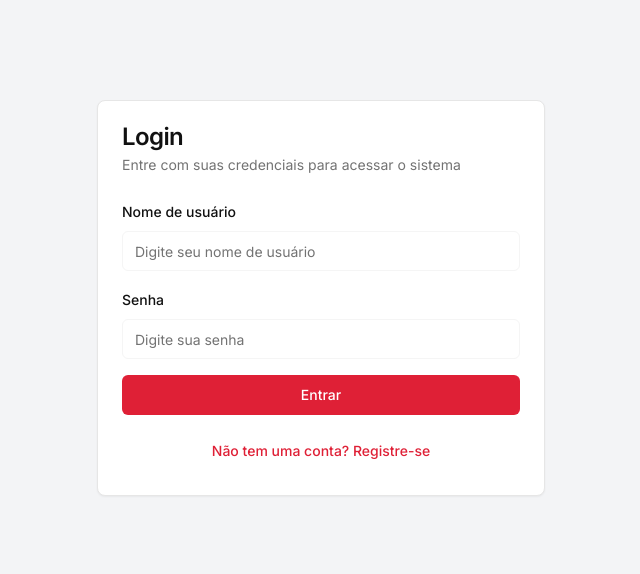
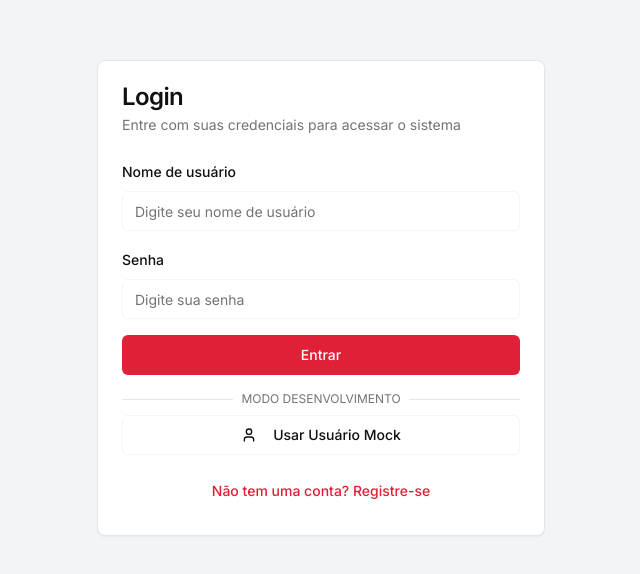
Before and after one commit to cledsondevs/iara-flow-prototyper, a React (Vite) app: page /auth in a window 1280 px wide. Shown: the part 102-676 px from the top of the page, without its empty margins (319-959 px from the left). Built offline with nearby package versions, Linux system fonts and the light colour scheme.

Commit message:
feat: Implementa bypass de login para desenvolvimento

```diff
--- a/src/components/auth/LoginForm.tsx
+++ b/src/components/auth/LoginForm.tsx
@@ -5,7 +5,7 @@ import { Input } from '../ui/input';
 import { Label } from '../ui/label';
 import { Card, CardContent, CardDescription, CardHeader, CardTitle } from '../ui/card';
 import { Alert, AlertDescription } from '../ui/alert';
-import { Loader2 } from 'lucide-react';
+import { Loader2, User } from 'lucide-react';
 
 interface LoginFormProps {
   onSwitchToRegister?: () => void;
@@ -16,7 +16,10 @@ export const LoginForm: React.FC<LoginFormProps> = ({ onSwitchToRegister }) => {
   const [password, setPassword] = useState('');
   const [error, setError] = useState('');
   const [isLoading, setIsLoading] = useState(false);
-  const { login } = useAuth();
+  const { login, loginWithMock } = useAuth();
+
+  // Verificar se está em modo de desenvolvimento
+  const isDevelopment = import.meta.env.DEV || import.meta.env.VITE_ENABLE_MOCK_LOGIN === 'true';
 
   const handleSubmit = async (e: React.FormEvent) => {
     e.preventDefault();
@@ -36,6 +39,22 @@ export const LoginForm: React.FC<LoginFormProps> = ({ onSwitchToRegister }) => {
       }
     } catch (error) {
       setError('Erro de conexão');
+    } finally {
+      setIsLoading(false);
+    }
+  };
+
+  const handleMockLogin = async () => {
+    setError('');
+    setIsLoading(true);
+
+    try {
+      const result = await loginWithMock();
+      if (!result.success) {
+        setError(result.error || 'Erro no login mock');
+      }
+    } catch (error) {
+      setError('Erro ao fazer login com usuário mock');
     } finally {
       setIsLoading(false);
     }
@@ -88,6 +107,31 @@ export const LoginForm: React.FC<LoginFormProps> = ({ onSwitchToRegister }) => {
               'Entrar'
             )}
           </Button>
+
+          {isDevelopment && (
+            <div className="space-y-2">
+              <div className="relative">
+                <div className="absolute inset-0 flex items-center">
+                  <span className="w-full border-t" />
+                </div>
+                <div className="relative flex justify-center text-xs uppercase">
+                  <span className="bg-background px-2 text-muted-foreground">
+                    Modo Desenvolvimento
+                  </span>
+                </div>
+              </div>
+              <Button
+                type="button"
+                variant="outline"
+                className="w-full"
+                onClick={handleMockLogin}
+                disabled={isLoading}
+              >
+                <User className="mr-2 h-4 w-4" />
+                Usar Usuário Mock
+              </Button>
+            </div>
+          )}
           {onSwitchToRegister && (
             <div className="text-center">
               <Button
--- a/src/contexts/AuthContext.tsx
+++ b/src/contexts/AuthContext.tsx
@@ -12,6 +12,7 @@ interface AuthContextType {
   isAuthenticated: boolean;
   isLoading: boolean;
   login: (username: string, password: string) => Promise<{ success: boolean; error?: string }>;
+  loginWithMock: () => Promise<{ success: boolean; error?: string }>;
   register: (username: string, password: string, email: string) => Promise<{ success: boolean; error?: string }>;
   logout: () => Promise<void>;
   checkAuth: () => Promise<void>;
@@ -39,10 +40,26 @@ export const AuthProvider: React.FC<AuthProviderProps> = ({ children }) => {
   const checkAuth = async () => {
     setIsLoading(true);
     const sessionToken = authService.getSessionToken();
+    const isMockUser = localStorage.getItem('is_mock_user') === 'true';
 
     if (!sessionToken || !authService.isAuthenticated()) {
       setUser(null);
       setIsAuthenticated(false);
+      setIsLoading(false);
+      return;
+    }
+
+    // Se for usuário mock, não fazer verificação no servidor
+    if (isMockUser) {
+      const userId = localStorage.getItem('user_id');
+      if (userId) {
+        setUser({
+          id: parseInt(userId),
+          username: 'usuario_mock',
+          email: 'mock@exemplo.com',
+        });
+        setIsAuthenticated(true);
+      }
       setIsLoading(false);
       return;
     }
@@ -61,6 +78,7 @@ export const AuthProvider: React.FC<AuthProviderProps> = ({ children }) => {
         localStorage.removeItem('session_token');
         localStorage.removeItem('user_id');
         localStorage.removeItem('expires_at');
+        localStorage.removeItem('is_mock_user');
         setUser(null);
         setIsAuthenticated(false);
       }
@@ -93,6 +111,37 @@ export const AuthProvider: React.FC<AuthProviderProps> = ({ children }) => {
     }
   };
 
+  const loginWithMock = async (): Promise<{ success: boolean; error?: string }> => {
+    try {
+      // Simular um delay para parecer mais realista
+      await new Promise(resolve => setTimeout(resolve, 500));
+
+      // Criar usuário mock
+      const mockUser: User = {
+        id: 999,
+        username: 'usuario_mock',
+        email: 'mock@exemplo.com'
+      };
+
+      // Simular token de sessão mock
+      const mockSessionToken = 'mock_session_token_' + Date.now();
+      const mockExpiresAt = new Date(Date.now() + 24 * 60 * 60 * 1000).toISOString(); // 24 horas
+
+      // Salvar no localStorage para manter consistência
+      localStorage.setItem('session_token', mockSessionToken);
+      localStorage.setItem('user_id', String(mockUser.id));
+      localStorage.setItem('expires_at', mockExpiresAt);
+      localStorage.setItem('is_mock_user', 'true');
+
+      setUser(mockUser);
+      setIsAuthenticated(true);
+
+      return { success: true };
+    } catch (error) {
+      return { success: false, error: 'Erro ao fazer login com usuário mock' };
+    }
+  };
+
   const register = async (username: string, password: string, email: string): Promise<{ success: boolean; error?: string }> => {
     try {
       const result = await authService.register(username, password, email);
@@ -108,13 +157,22 @@ export const AuthProvider: React.FC<AuthProviderProps> = ({ children }) => {
 
   const logout = async () => {
     const sessionToken = authService.getSessionToken();
-    if (sessionToken) {
+    const isMockUser = localStorage.getItem('is_mock_user') === 'true';
+
+    if (sessionToken && !isMockUser) {
       try {
         await authService.logout(sessionToken);
       } catch (error) {
         console.error('Erro ao fazer logout:', error);
       }
     }
+
+    // Limpar todos os dados do localStorage
+    localStorage.removeItem('session_token');
+    localStorage.removeItem('user_id');
+    localStorage.removeItem('expires_at');
+    localStorage.removeItem('is_mock_user');
+
     setUser(null);
     setIsAuthenticated(false);
   };
@@ -128,6 +186,7 @@ export const AuthProvider: React.FC<AuthProviderProps> = ({ children }) => {
     isAuthenticated,
     isLoading,
     login,
+    loginWithMock,
     register,
     logout,
     checkAuth,
```
Also changed, not shown: 2 other files (tests, documents, lock files or other folders).
